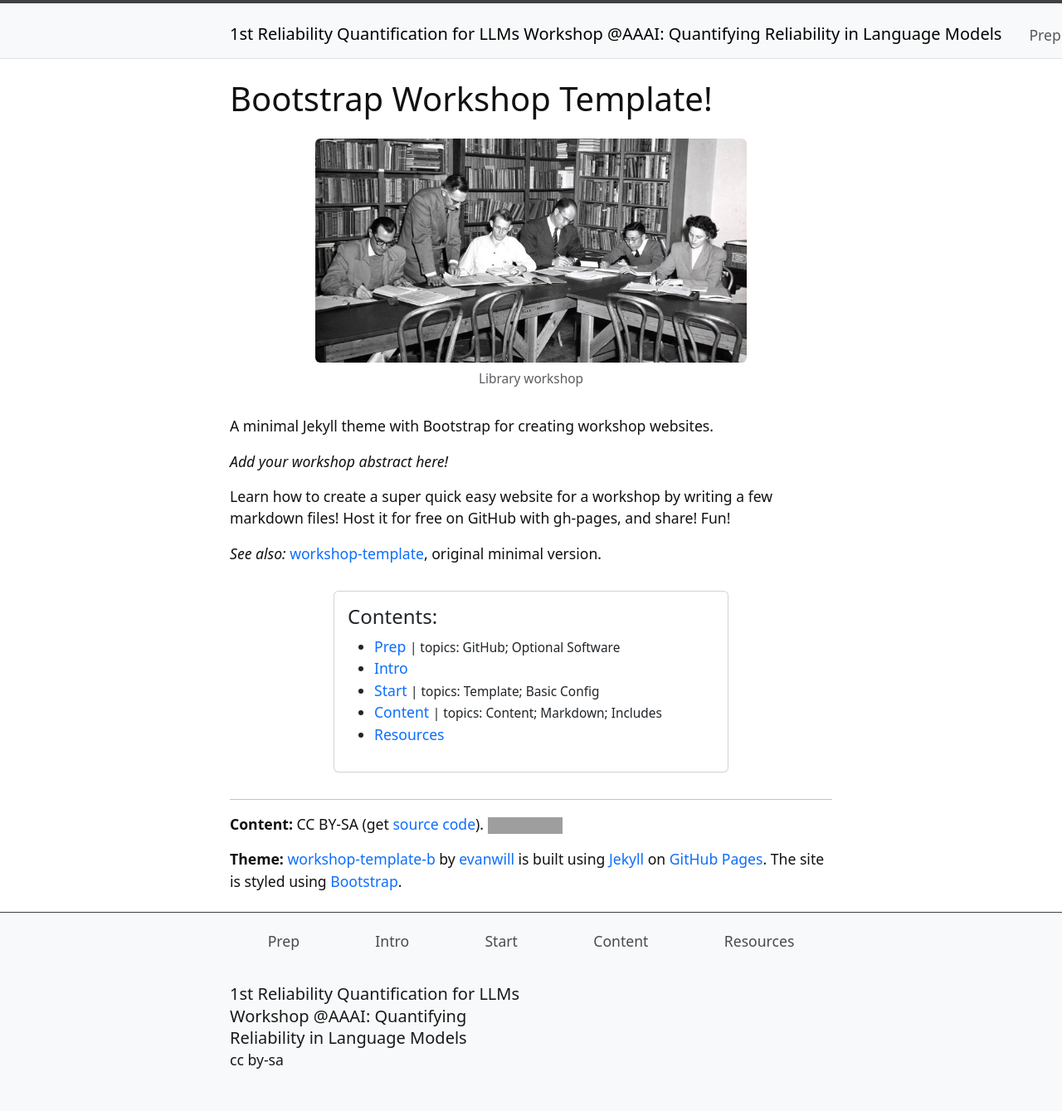
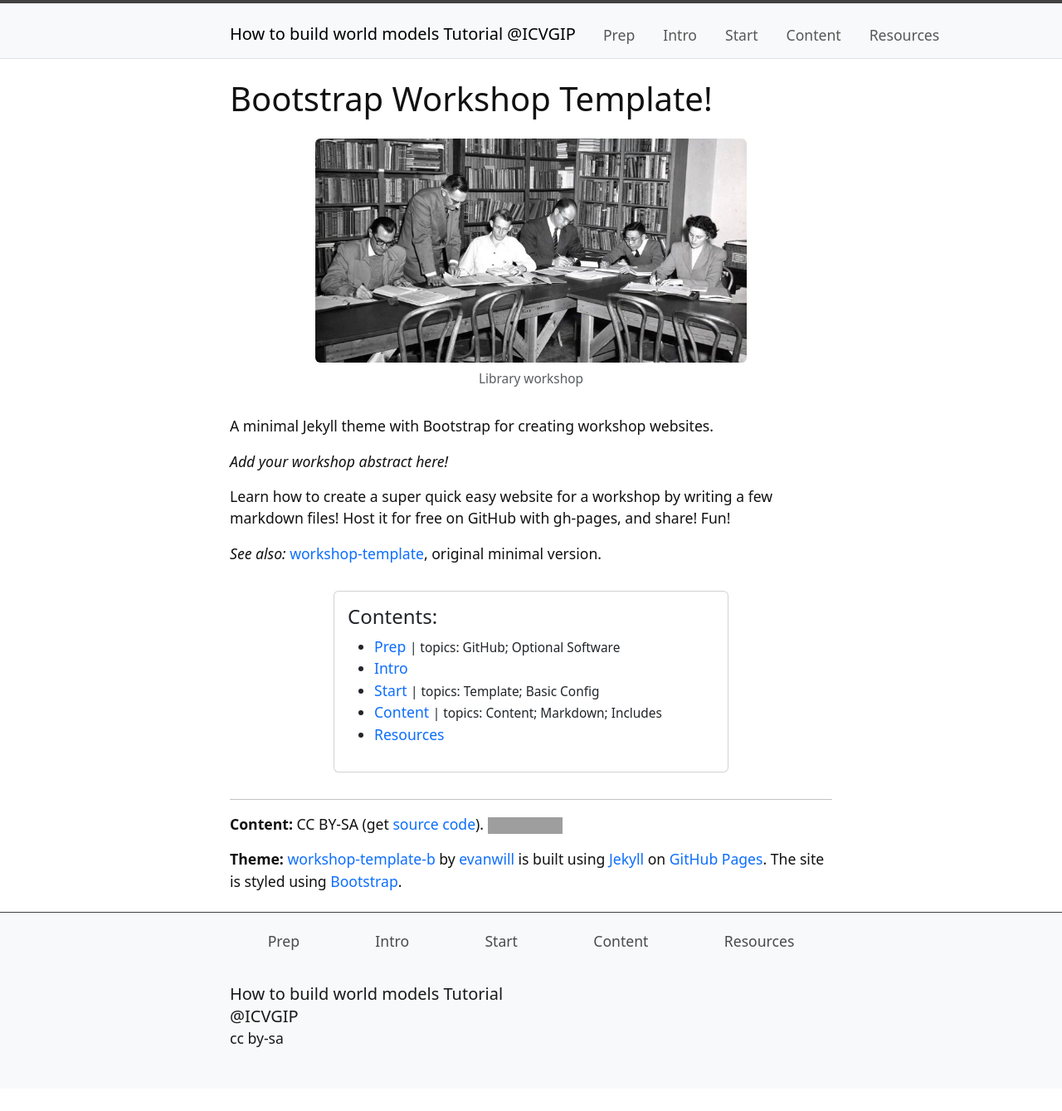
Before and after one commit to howtobuildworldmodels/howtobuildworldmodels.github.io, a Jekyll site: the page built from index.md, in a window 1280 px wide. Shown: the whole page at 83% size. Built offline with Jekyll 4.4.1, drawn with Linux system fonts in a browser that asks for light colours; after the commit the page ends 1312 px from its top, so only the background shows below that; grey boxes are pictures that could not be loaded.

Commit message:
Update _config.yml

```diff
--- a/_config.yml
+++ b/_config.yml
@@ -43,10 +43,9 @@
 # plugins: ['jekyll-paginate']
 # exclude: ['README.md', 'Gemfile', 'Gemfile.lock', 'screenshot.png']
 
-# title: "2nd NeuroAI Workshop @ NeurIPS:<br>Fusing Neuroscience and AI for Intelligent Solutions"
-title: "1st Reliability Quantification for LLMs Workshop @AAAI: Quantifying Reliability in Language Models"
-date_text: "<span style='color: white;'>January, 2026</span>"
-where: "<span style='color: white;'>AAAI 2026, Singapore EXPO</span>"
+title: "How to build world models Tutorial @ICVGIP"
+date_text: "<span style='color: white;'>December, 2025</span>"
+where: "<span style='color: white;'>ICVGIP 2025</span>"
 description: "Under Review"
-url: "https://llmrel1.github.io/"
+url: "https://howtobuildworldmodels.github.io/"
 baseurl: "" # the subpath of your site, e.g. /blog
```
